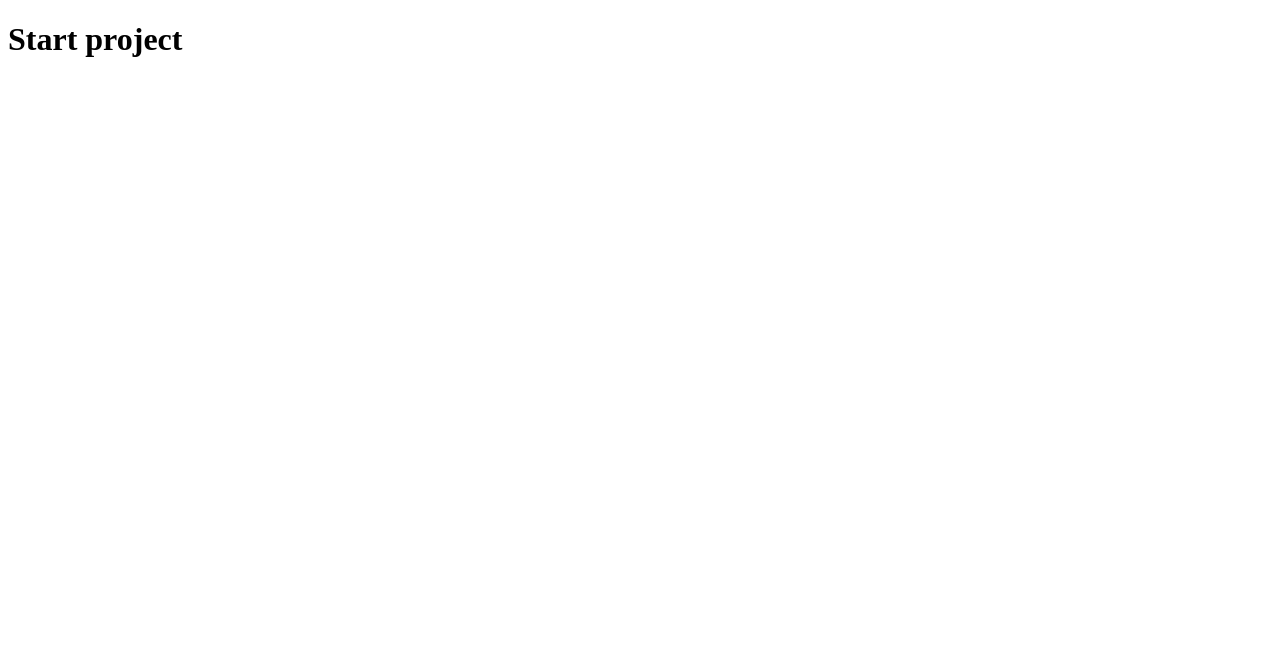
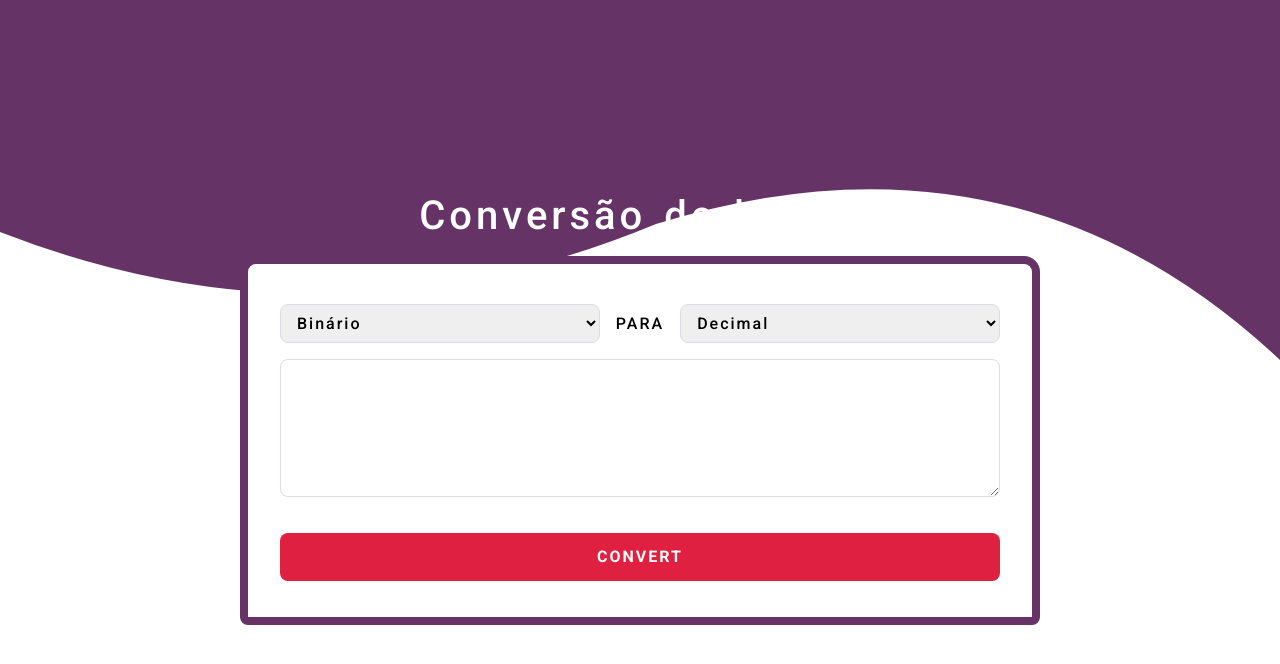
Before and after one commit to silasmelo17/numericBaseConversion, a React (Create React App) app in the folder front-end/: page / in a window 1280 px wide. Shown: the top 664 px of the page. Built offline with nearby package versions, Linux system fonts and the light colour scheme.

Commit message:
create layout

```diff
--- a/front-end/src/App.js
+++ b/front-end/src/App.js
@@ -1,7 +1,49 @@
-import React from 'react';
+import React, { useState } from 'react';
+
+import './global.css'
 
 function App() {
-  return ( <h1>Start project</h1> )
+  const [ error, setError ] = useState('')
+  const [ result, setResult ] = useState('')
+
+  return (
+    <>
+      <svg viewBox=' 0, 0, 1600, 450' className='background-curve' >
+        <path d="M 0 0 L 1600 0 L 1600 450 Q 1270 140 820 280 Q 410 450 0 290 Z" />
+      </svg>
+
+      <h1 className='title'>Conversão de bases</h1>
+      <section className='container' >
+        <form>
+          <p>{error}</p>
+
+          <section className='row'>
+            <select>
+              <option selected >Binário</option>
+              <option>Octagonal</option>
+              <option>Decimal</option>
+              <option>Hexadecimal</option>
+              <option>ASCII</option>
+            </select>
+
+            <span>PARA</span>
+
+            <select>
+              <option>Binário</option>
+              <option>Octagonal</option>
+              <option selected >Decimal</option>
+              <option>Hexadecimal</option>
+              <option>ASCII</option>
+            </select>
+          </section>
+
+          <textarea rows={5} ></textarea>
+          <p>{result}</p>
+          <input type='button' value='convert' />
+        </form>
+      </section>
+    </>
+  )
 }
 
 export default App;
```
